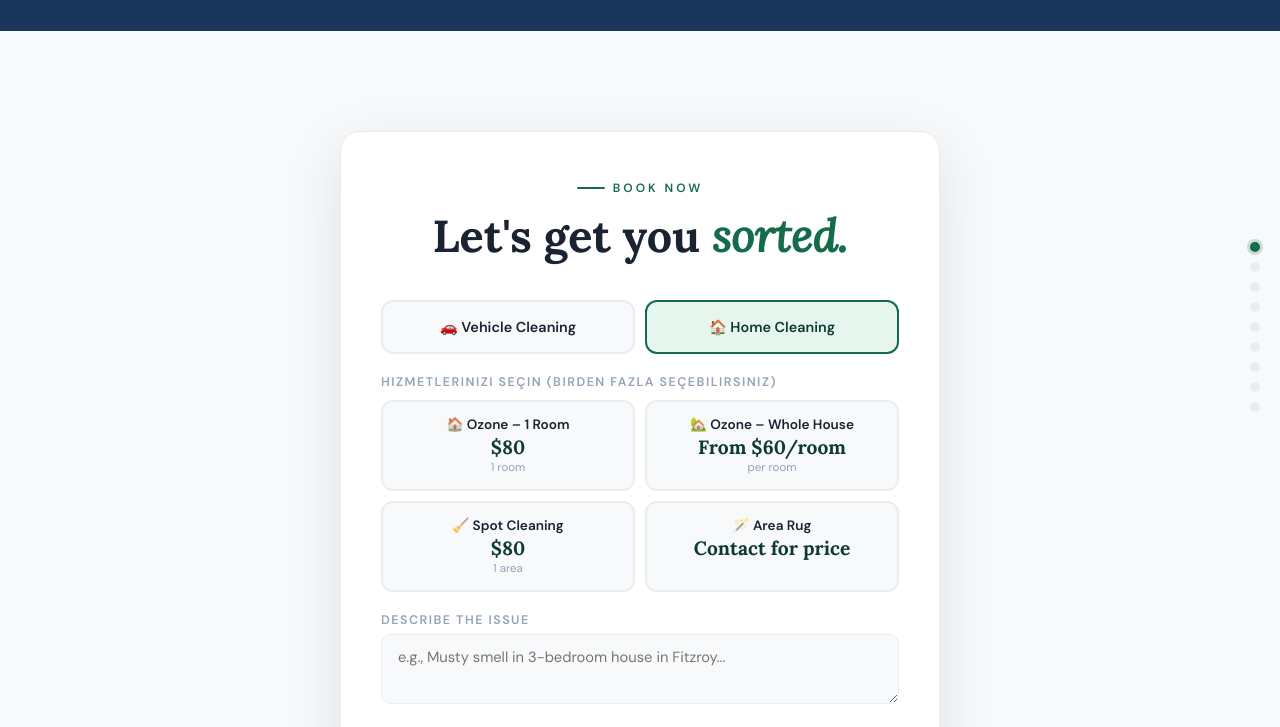
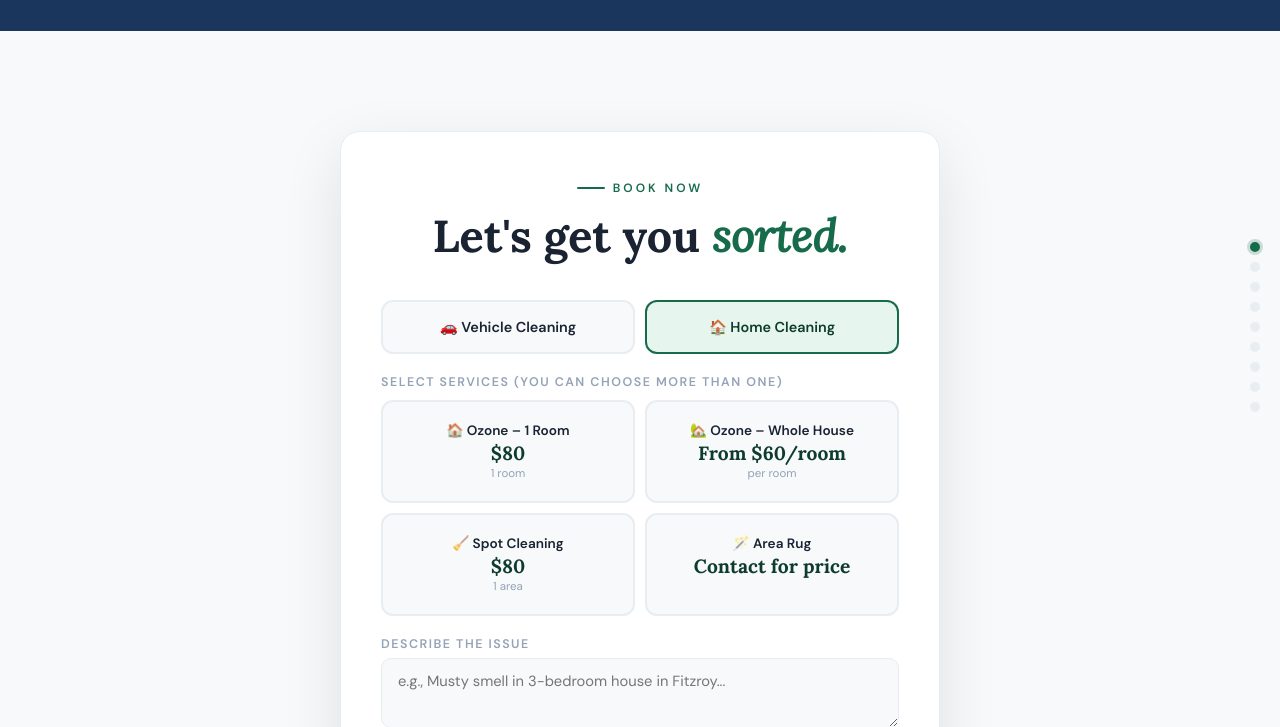
Before and after one commit to osmntmz01/ventra-cleaning-website, a website: page index.html in a window 1280 px wide. Both pictures are taken after a click on the button "🏠 Home Cleaning". Shown: the part 5809-6536 px from the top of the page. Drawn offline with Linux system fonts and the light colour scheme.

Commit message:
fix booking cards full width

```diff
--- a/index.html
+++ b/index.html
@@ -151,7 +151,7 @@ nav{position:fixed;top:0;left:0;right:0;z-index:1000;padding:16px 48px;display:f
 .form-group textarea{resize:vertical;min-height:70px}
 .form-row{display:grid;grid-template-columns:1fr 1fr;gap:14px}
 .service-options{display:grid;grid-template-columns:1fr 1fr;gap:10px;margin-bottom:20px}
-.service-opt{padding:14px 12px;background:var(--off-white);border:2px solid var(--light-gray);border-radius:12px;cursor:pointer;transition:all .3s;text-align:center}
+.service-opt{padding:20px 12px;background:var(--off-white);border:2px solid var(--light-gray);border-radius:12px;cursor:pointer;transition:all .3s;text-align:center;width:100%;box-sizing:border-box}
 .service-opt:hover,.service-opt.active{border-color:var(--green-mid);background:var(--green-pale)}
 .service-opt .svc-name{font-weight:600;font-size:.85rem;margin-bottom:2px;color:var(--dark-text)}
 .service-opt .svc-price{color:var(--green-deep);font-family:var(--font-display);font-size:1.2rem;font-weight:700}
@@ -428,8 +428,8 @@ nav{position:fixed;top:0;left:0;right:0;z-index:1000;padding:16px 48px;display:f
         <button type="button" id="homeCategory" onclick="selectCategory('home')" style="flex:1;padding:16px;background:var(--off-white);border:2px solid var(--light-gray);color:var(--dark-text);border-radius:12px;cursor:pointer;font-family:var(--font-body);font-size:.9rem;font-weight:600;transition:all .3s">🏠 Home Cleaning</button>
       </div>
 
-      <label class="form-group label" style="font-size:.78rem;text-transform:uppercase;letter-spacing:1.5px;color:var(--mid-gray);margin-bottom:10px;display:block;font-weight:600">Hizmetlerinizi Seçin (Birden fazla seçebilirsiniz)</label>
-      <div class="service-options" style="width:100%;display:block;grid-template-columns:none">
+      <label class="form-group label" style="font-size:.78rem;text-transform:uppercase;letter-spacing:1.5px;color:var(--mid-gray);margin-bottom:10px;display:block;font-weight:600">Select Services (you can choose more than one)</label>
+      <div style="width:100%;margin-bottom:20px">
         <div id="vehicleServices" style="display:grid;grid-template-columns:1fr 1fr;gap:10px;width:100%">
           <div class="service-opt" data-service="Ozone Treatment" data-price="100" onclick="toggleService(this)">
             <div class="svc-name">🌿 Ozone</div><div class="svc-price">$100</div><div class="svc-time">1 hour</div>
@@ -457,7 +457,8 @@ nav{position:fixed;top:0;left:0;right:0;z-index:1000;padding:16px 48px;display:f
           <div class="service-opt" data-service="Area Rug" data-price="0" onclick="toggleService(this)">
             <div class="svc-name">🪄 Area Rug</div><div class="svc-price">Contact for price</div><div class="svc-time"></div>
           </div>
-          <div id="roomCounterWrap" style="display:none;background:var(--green-pale);border:2px solid var(--green-mid);border-radius:12px;padding:16px;margin-bottom:20px;text-align:center">
+        </div>
+        <div id="roomCounterWrap" style="display:none;background:var(--green-pale);border:2px solid var(--green-mid);border-radius:12px;padding:16px;margin-top:10px;text-align:center">
           <label style="font-size:.8rem;color:var(--green-deep);font-weight:600;margin-bottom:8px;display:block">Number of Rooms</label>
           <div style="display:flex;align-items:center;justify-content:center;gap:12px">
             <button type="button" onclick="decreaseRooms()" style="width:32px;height:32px;border-radius:50%;background:var(--green-mid);color:white;border:none;font-size:1.2rem;cursor:pointer;display:flex;align-items:center;justify-content:center">−</button>
@@ -465,7 +466,6 @@ nav{position:fixed;top:0;left:0;right:0;z-index:1000;padding:16px 48px;display:f
             <button type="button" onclick="increaseRooms()" style="width:32px;height:32px;border-radius:50%;background:var(--green-mid);color:white;border:none;font-size:1.2rem;cursor:pointer;display:flex;align-items:center;justify-content:center">+</button>
           </div>
           <div style="font-size:.75rem;color:var(--green-deep);margin-top:6px">$60 per room</div>
-          </div>
         </div>
       </div>
 
```
Lines whose indentation alone changed are shown as unchanged.
